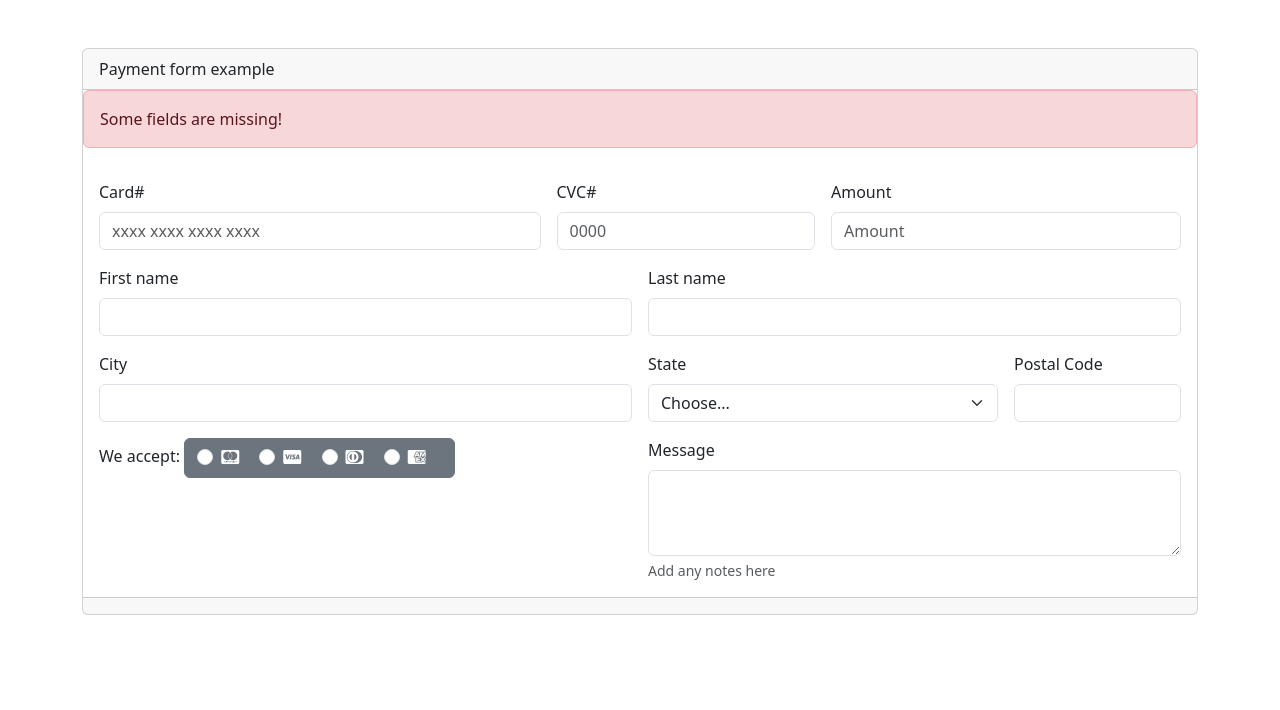
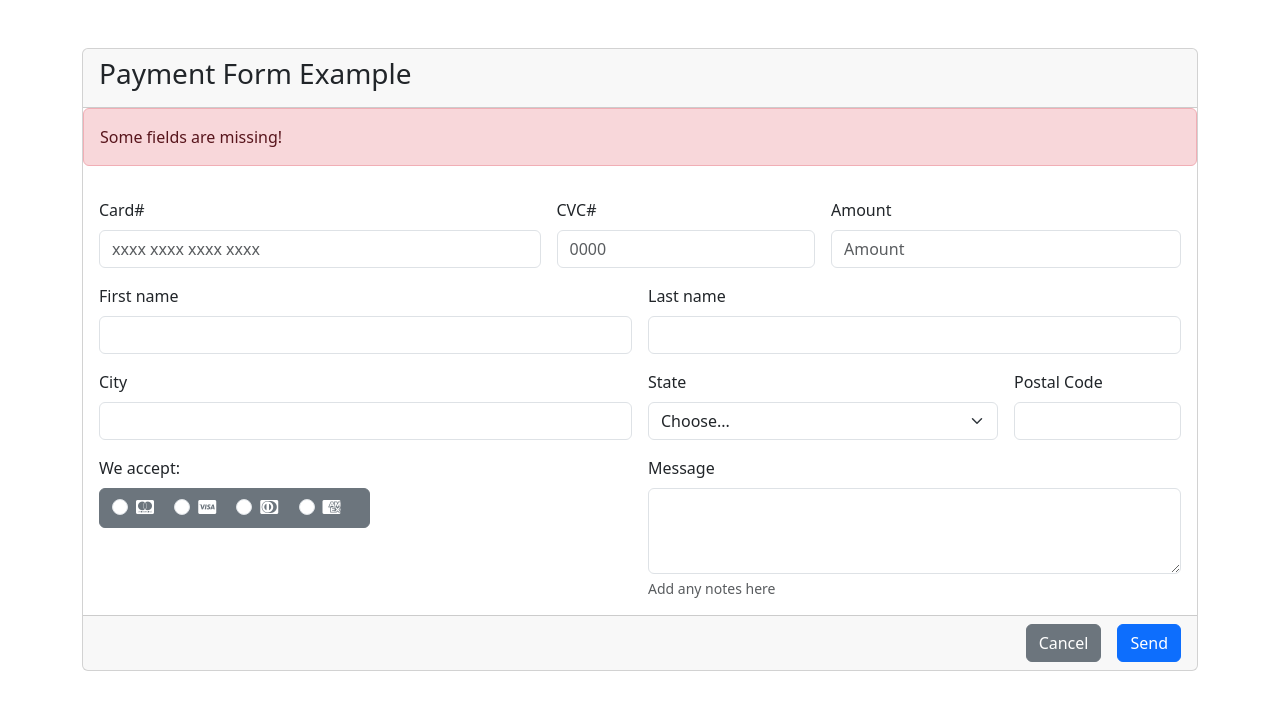
Before and after one commit to 4GeeksAcademy/Form-Juliangarcia, a plain HTML site: page index.html in a window 1280 px wide. Drawn offline with nearby package versions, Linux system fonts and the light colour scheme.

Commit message:
termine proyecto

```diff
--- a/index.html
+++ b/index.html
@@ -13,7 +13,7 @@
 
     <div class="container ">
         <div class="card my-5">
-            <div class="card-header">Payment form example</div>
+            <div class="card-header"><h3> Payment Form Example </h3></div>
             <div class="alert alert-danger" role="alert">
                 Some fields are missing!
             </div>
@@ -58,7 +58,7 @@
                 </div>
 
                 <div class="col-6">
-                    <label class="form-label">We accept:</label>
+                    <label class="form-label col-12">We accept: </label>
                     <div class="btn btn-secondary">
                         <div class="form-check form-check-inline ">
                             <input class="form-check-input" type="radio" name="inlineRadioOptions" id="inlineRadio1"
@@ -90,15 +90,21 @@
 
                 <div class="col-6">
                     <label for="exampleFormControlTextarea1" class="form-label">Message</label>
-                    <textarea class="form-control" id="exampleFormControlTextarea1" rows="3" aria-describedby="messagehelp"></textarea>
-                    <div id="messagehelp"" class="form-text">
+                    <textarea class="form-control" id="exampleFormControlTextarea1" rows="3"
+                        aria-describedby="messagehelp"></textarea>
+                    <div id="messagehelp"" class=" form-text">
                         Add any notes here
                     </div>
 
                 </div>
 
             </form>
-            <div class="card-footer text-body-secondary"></div>
+            <div class="card-footer text-body-secondary">
+                <div class="d-grid gap-2 d-md-flex justify-content-md-end">
+                    <button class="btn btn-secondary me-md-2" type="button">Cancel</button>
+                    <button class="btn btn-primary" type="button">Send</button>
+                </div>
+            </div>
         </div>
     </div>
 
```
